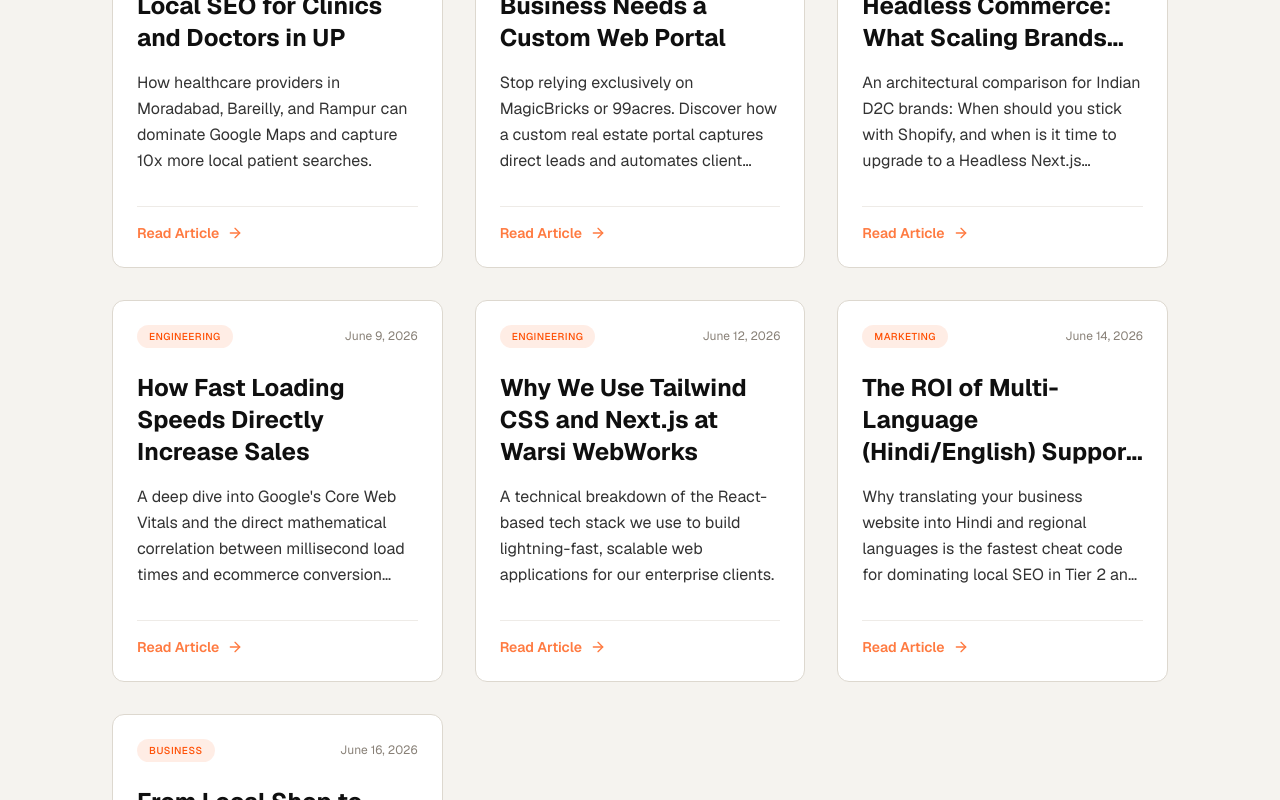
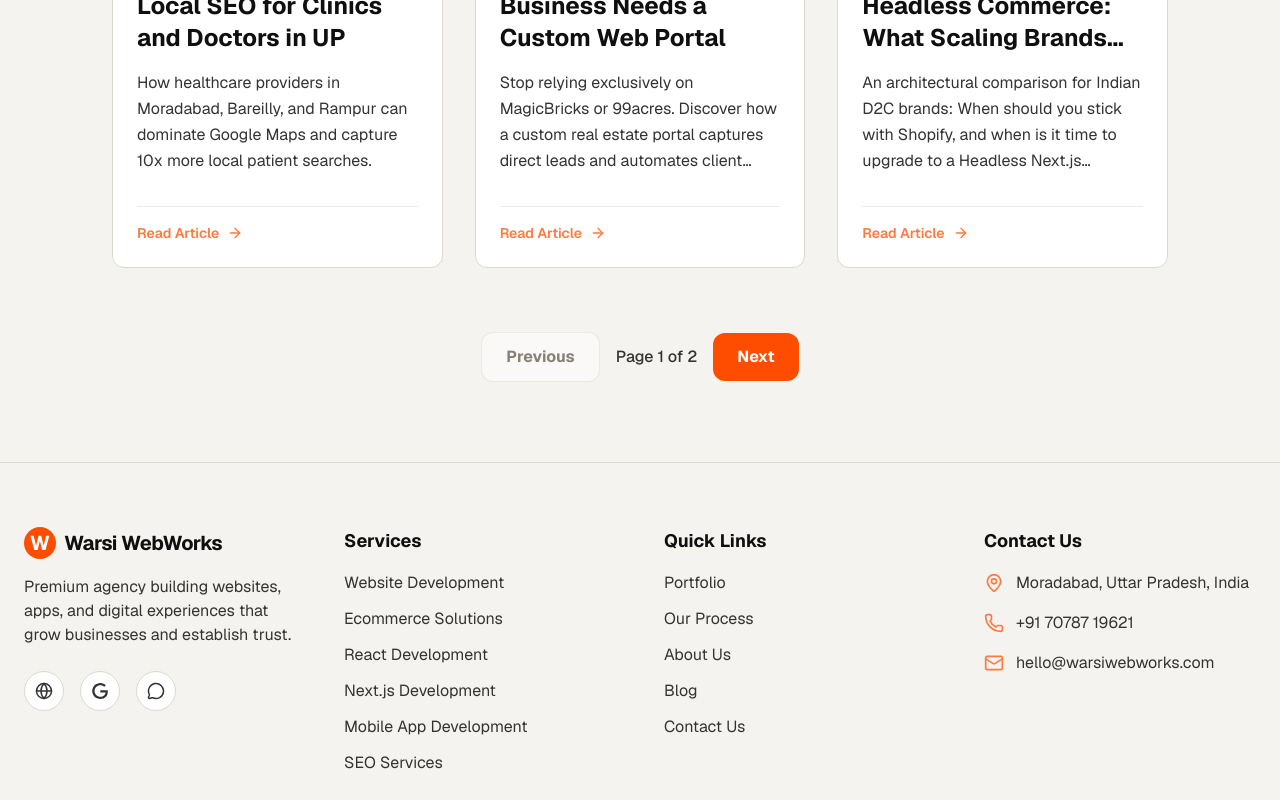
Before and after one commit to suaib92/Warsi-Webworks, a Next.js app: page /blog in a window 1280 px wide. Shown: the part 1022-1822 px from the top of the page. Built offline with nearby package versions, Linux system fonts and the light colour scheme; a web font is replaced by a local one.

Commit message:
Implement server-side pagination for blog hub (6 posts per page)

```diff
--- a/src/app/blog/page.tsx
+++ b/src/app/blog/page.tsx
@@ -12,7 +12,16 @@ export const metadata: Metadata = {
 
 import { blogPosts as posts } from "@/data/blog";
 
-export default function BlogHub() {
+export default async function BlogHub(
+  props: { searchParams?: Promise<{ [key: string]: string | string[] | undefined }> }
+) {
+  const searchParams = await props.searchParams;
+  const page = typeof searchParams?.page === 'string' ? parseInt(searchParams.page) : 1;
+  const postsPerPage = 6;
+  const totalPages = Math.ceil(posts.length / postsPerPage);
+  const startIndex = (page - 1) * postsPerPage;
+  const displayedPosts = posts.slice(startIndex, startIndex + postsPerPage);
+
   const jsonLd = {
     "@context": "https://schema.org",
     "@type": "Blog",
@@ -46,7 +55,7 @@ export default function BlogHub() {
 
         {/* Blog Grid */}
         <div className="grid grid-cols-1 md:grid-cols-2 lg:grid-cols-3 gap-8">
-          {posts.map((post) => (
+          {displayedPosts.map((post) => (
             <Link
               key={post.slug}
               href={`/blog/${post.slug}`}
@@ -75,6 +84,41 @@ export default function BlogHub() {
           ))}
         </div>
 
+        {/* Pagination */}
+        {totalPages > 1 && (
+          <div className="flex justify-center items-center gap-4 mt-16">
+            {page > 1 ? (
+              <Link
+                href={`/blog?page=${page - 1}`}
+                className="px-6 py-3 rounded-[12px] bg-card border border-border-subtle text-text-primary font-bold hover:bg-card-hover transition-colors"
+              >
+                Previous
+              </Link>
+            ) : (
+              <div className="px-6 py-3 rounded-[12px] bg-card/50 border border-border-subtle/50 text-text-muted font-bold cursor-not-allowed">
+                Previous
+              </div>
+            )}
+
+            <span className="text-text-body font-medium">
+              Page {page} of {totalPages}
+            </span>
+
+            {page < totalPages ? (
+              <Link
+                href={`/blog?page=${page + 1}`}
+                className="px-6 py-3 rounded-[12px] bg-accent text-white font-bold hover:bg-accent-light transition-colors"
+              >
+                Next
+              </Link>
+            ) : (
+              <div className="px-6 py-3 rounded-[12px] bg-accent/50 text-white/50 font-bold cursor-not-allowed">
+                Next
+              </div>
+            )}
+          </div>
+        )}
+
       </div>
     </main>
   );
```
